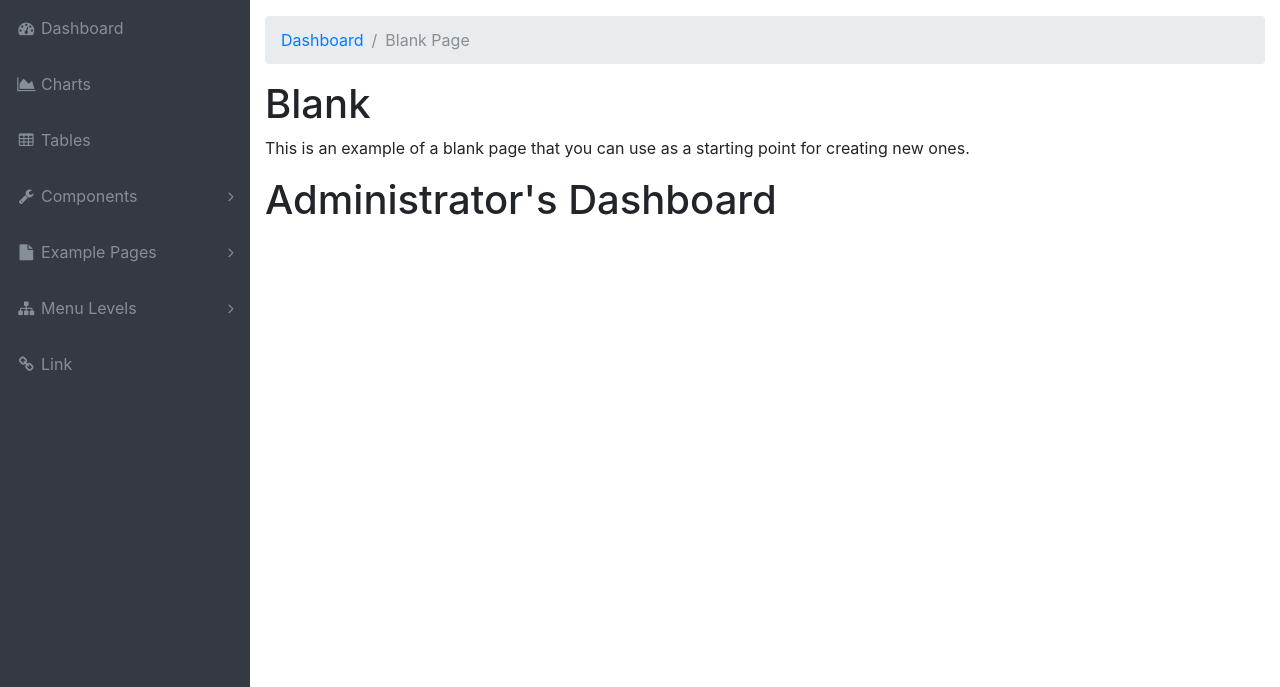
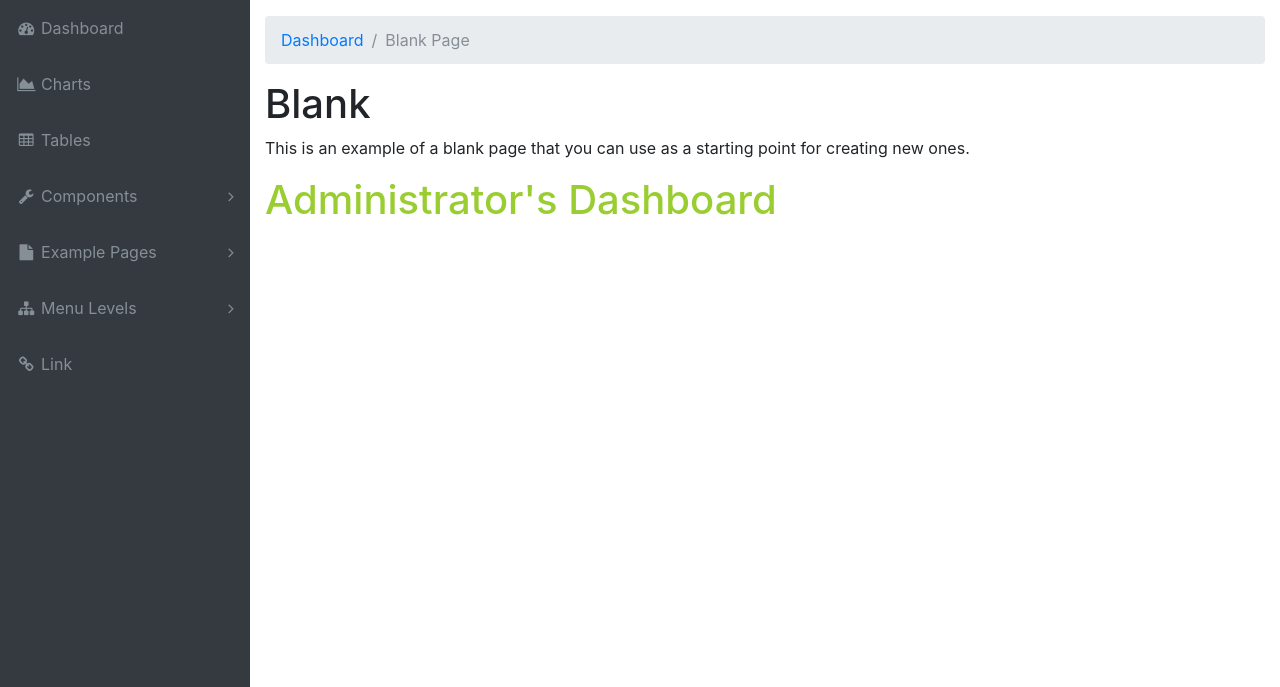
Before and after one commit to MrEricB/django-blog, a Django app: page /dashboard/ in a window 1280 px wide. Shown: the part 56-743 px from the top of the page. Run offline with Django 3.2, Linux system fonts and the light colour scheme; the visitor is signed in with stand-in values (Sample User, id 1); data that the repository does not hold is empty; some libraries are stand-ins or nearby versions.

Commit message:
More dashboard work

```diff
--- a/static/main.css
+++ b/static/main.css
@@ -1,3 +1,3 @@
-body {
-    background-color: rebeccapurple;
+.myclass {
+    color: yellowgreen;
 }
--- a/templates/dashboard/base.html
+++ b/templates/dashboard/base.html
@@ -15,7 +15,7 @@
   <link href="{% static 'vendor/font-awesome/css/font-awesome.min.css' %}" rel="stylesheet" type="text/css">
   <!-- Custom styles for this template-->
   <link href="{% static 'css/sb-admin.css' %}" rel="stylesheet">
-  <!-- <link rel="stylesheet" href="{% static 'main.css' %}"> -->
+  <link rel="stylesheet" href="{% static 'main.css' %}">
 </head>
 
 <body class="fixed-nav sticky-footer bg-dark" id="page-top">
--- a/templates/dashboard/index.html
+++ b/templates/dashboard/index.html
@@ -1,7 +1,7 @@
 {% extends 'dashboard/base.html' %}
 
 {% block content %}
-    <h1>{{ current_user }}'s Dashboard</h1>
+    <h1 class="myclass">{{ current_user }}'s Dashboard</h1>
 
     {% if blogs %}
         {% for blog in blogs.all %}
```
